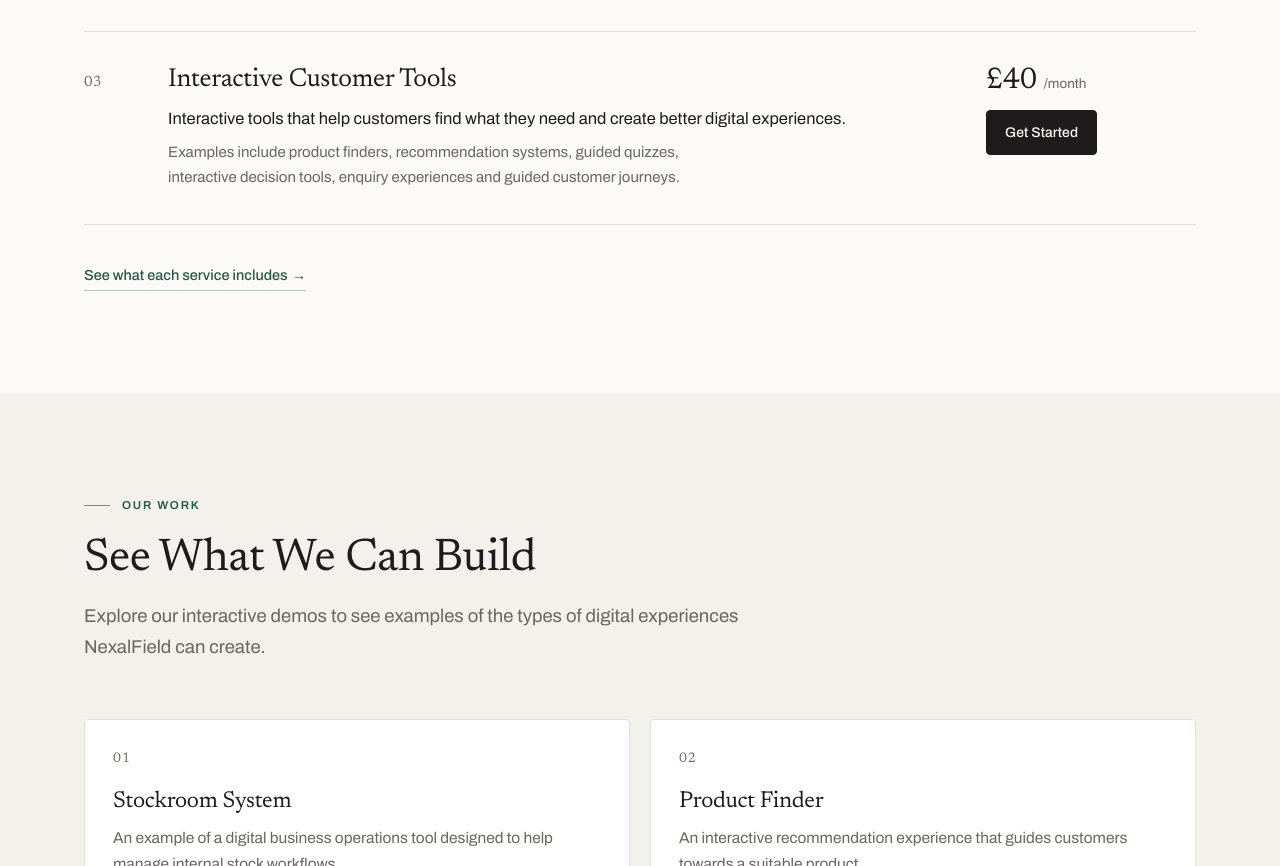
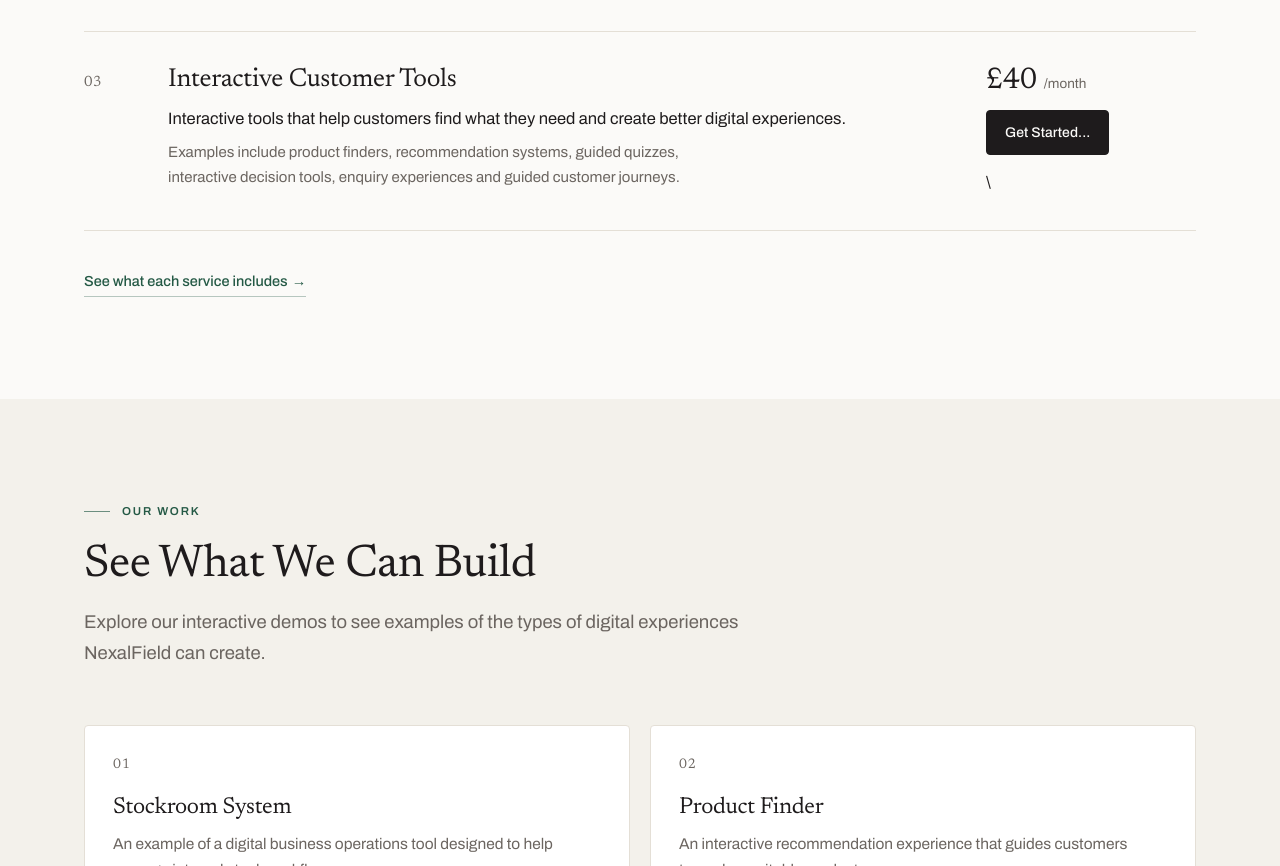
Before and after one commit to olliem10/NexalField, a plain HTML site: page source-6a8ba02cddd480b186396b14-63f657cf9d016897/public/index.html in a window 1280 px wide. Shown: the part 1476-2342 px from the top of the page. Drawn offline with Linux system fonts and the light colour scheme.

Commit message:
Modify 'Get Started' button in index.html 000
Updated the 'Get Started' button link and text in index.html.

```diff
--- a/source-6a8ba02cddd480b186396b14-63f657cf9d016897/public/index.html
+++ b/source-6a8ba02cddd480b186396b14-63f657cf9d016897/public/index.html
@@ -162,8 +162,8 @@
           </div>
           <div class="row-aside">
             <p class="row-price">£40 <span class="row-unit">/month</span></p>
-            <a class="btn btn-primary btn-sm" href="https://buy.stripe.com/5kQ3cvdB66ChdSYeDw5wI03" target="_blank" rel="noopener noreferrer">Get Started<span class="sr-only"> with Interactive Customer Tools — opens Stripe checkout in a new tab</span></a>
-          </div>
+      <a class="btn btn-primary btn-sm" href="https://buy.stripe.com/..." ...>Get Started...</a>
+          \</div>
         </li>
       </ol>
 
```
